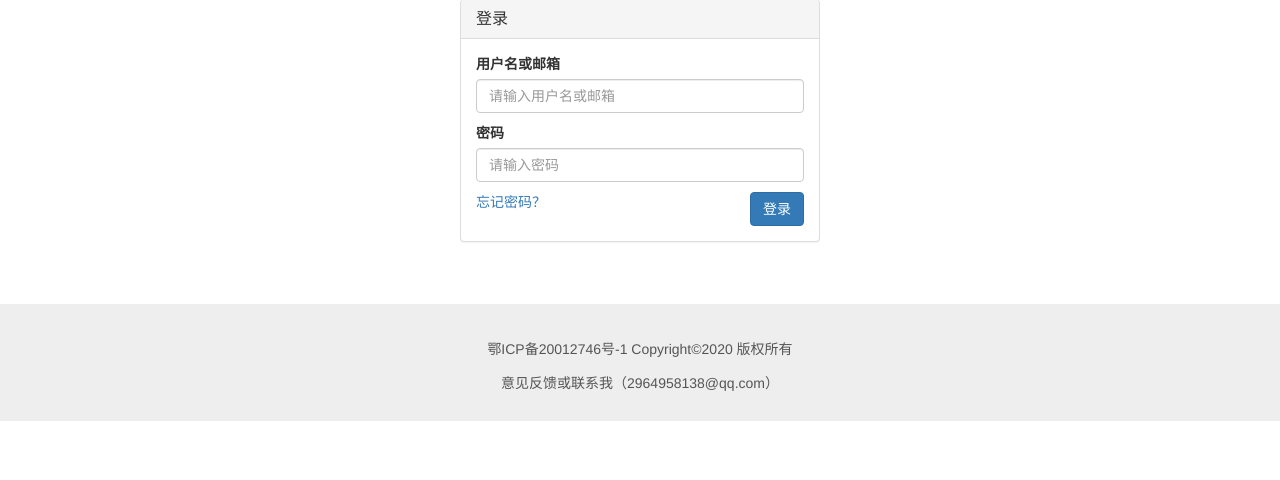
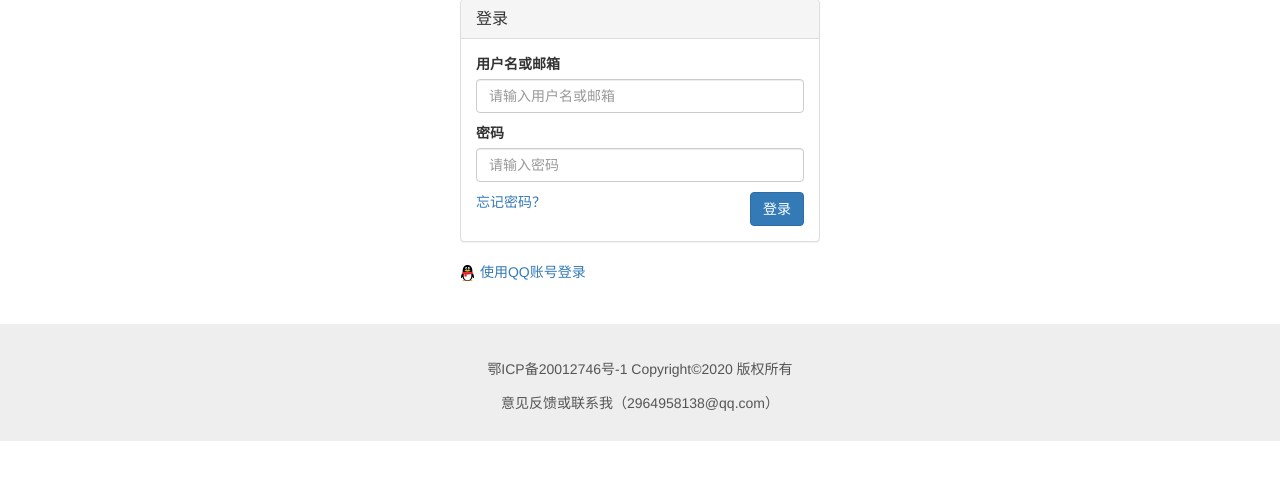
Before and after one commit to EltricLee/Myblog, a Django app: page /user/login/ in a window 1280 px wide. Shown: the part 71-551 px from the top of the page. Run offline with Django 3.2, Linux system fonts and the light colour scheme; some libraries are stand-ins or nearby versions.

Commit message:
添加qq登录按钮

```diff
--- a/user/templates/user/login.html
+++ b/user/templates/user/login.html
@@ -1,5 +1,5 @@
 {% extends 'base.html' %}
-{% load staticfiles %}
+{% load static %}
 {% block title%}
     我的网站|登录
 {% endblock %}
@@ -33,6 +33,10 @@
                     </form>
                   </div>
                 </div>
+                    <a href="#">
+                        <img src="{% static 'user/qq.png' %}" alt="">
+                        使用QQ账号登录
+                    </a>
             {% else %}
                 <span>已登录，跳转到首页...</span>
                 <script type="text/javascript">
```
Also changed, not shown: user/static/user/qq.png (added), user/templatetags/__init__.py (added).
